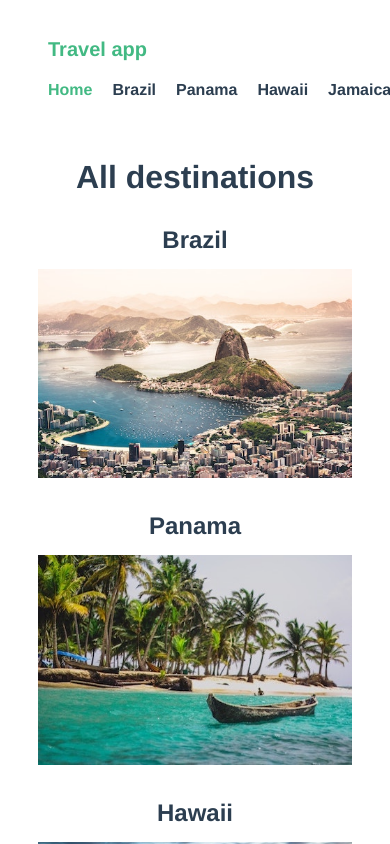
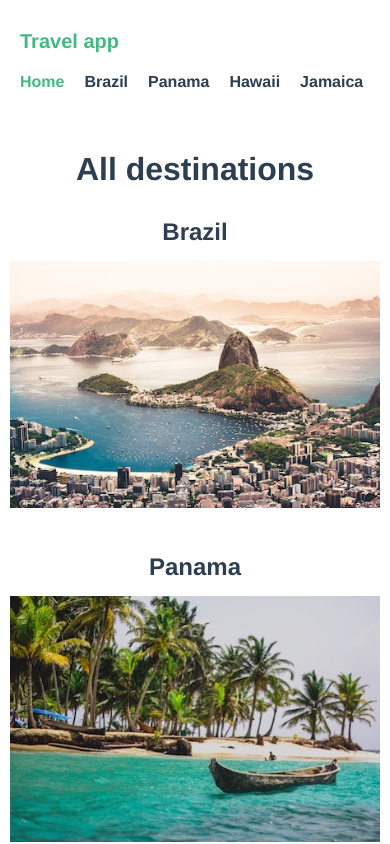
Before and after one commit to massqeen/vue-travel-app, a Vue app: page / in a window 390 px wide. Shown: the top 844 px of the page. Built offline with nearby package versions, Linux system fonts and the light colour scheme.

Commit message:
Added styles for the cards - replaced flex with grid

```diff
--- a/src/App.vue
+++ b/src/App.vue
@@ -17,6 +17,10 @@ export default {
 <style>
 html {
   box-sizing: border-box;
+}
+
+body {
+  margin: 0;
 }
 
 ul {
@@ -48,4 +52,23 @@ h6 {
   margin: 0 auto;
   padding: 0 30px;
 }
+
+.cards-grid {
+  display: grid;
+  grid-template-columns: repeat(auto-fit, minmax(300px, 1fr));
+  grid-template-rows: auto;
+  gap: 15px 20px;
+  place-items: center;
+}
+
+.card-image {
+  display: block;
+  max-width: 100%;
+}
+
+@media screen and (max-width: 695px) {
+  .container {
+    padding: 0 10px;
+  }
+}
 </style>
--- a/src/components/TheNavigation.vue
+++ b/src/components/TheNavigation.vue
@@ -3,7 +3,7 @@
     <h1 class="logo">Travel app</h1>
     <ul class="nav-list">
       <li class="nav-item">
-        <router-link to="/" class="nav-link">Home</router-link>
+        <router-link to="/" exact class="nav-link">Home</router-link>
       </li>
       <li
         v-for="destination in destinations"
@@ -71,7 +71,8 @@ export default {
   text-decoration: none;
 }
 
-.navigation .router-link-exact-active {
+.navigation .router-link-exact-active,
+.navigation .router-link-active {
   color: #42b983;
 }
 
--- a/src/router/index.js
+++ b/src/router/index.js
@@ -33,7 +33,6 @@ const routes = [
 
 const router = new VueRouter({
   mode: 'history',
-  base: process.env.BASE_URL,
   routes,
 })
 
--- a/src/views/DestinationDetails.vue
+++ b/src/views/DestinationDetails.vue
@@ -19,7 +19,7 @@
     </section>
     <section class="experiences">
       <h2>Top experiences in {{ destination.name }}</h2>
-      <ul class="cards">
+      <ul class="cards-grid">
         <li
           v-for="experience in destination.experiences"
           :key="experience.slug"
@@ -29,6 +29,7 @@
             :to="{
               name: 'ExperienceDetails',
               params: { experienceSlug: experience.slug },
+              hash: 'anchor',
             }"
           >
             <img
@@ -100,19 +101,14 @@ export default {
   text-indent: 40px;
 }
 
-.cards {
-  display: flex;
-  justify-content: space-between;
-  align-items: center;
-  flex-wrap: wrap;
-}
-
 .card {
   position: relative;
 }
 
 .card-image {
-  max-height: 200px;
+  //max-height: 200px;
+  max-width: 100%;
+  display: block;
 }
 
 .card-name {
--- a/src/views/ExperienceDetails.vue
+++ b/src/views/ExperienceDetails.vue
@@ -6,7 +6,7 @@
         :alt="experience.name"
         class="image"
       />
-      <div class="wrapper">
+      <div id="anchor" class="wrapper">
         <h3 class="title">{{ experience.name }}</h3>
         <p class="description">
           {{ experience.description }}
@@ -49,18 +49,18 @@ export default {
 <style scoped>
 .experience-details {
   display: flex;
-  justify-content: space-between;
+  //justify-content: space-between;
   padding: 40px 0;
 }
 
 .image {
-  max-width: 600px;
-  height: auto;
-  width: 100%;
-  max-height: 400px;
+  max-width: 40%;
+  object-fit: cover;
+  max-height: 300px;
 }
 
 .wrapper {
+  max-width: 60%;
   margin-left: 40px;
 }
 
@@ -73,4 +73,23 @@ export default {
   font-size: 20px;
   text-align: left;
 }
+
+@media screen and (max-width: 998px) {
+  .experience-details {
+    flex-direction: column;
+  }
+  .wrapper {
+    max-width: 100%;
+    margin-left: 0;
+  }
+  .image {
+    max-width: 50%;
+    margin-bottom: 20px;
+  }
+}
+@media screen and (max-width: 695px) {
+  .image {
+    max-width: 100%;
+  }
+}
 </style>
--- a/src/views/Home.vue
+++ b/src/views/Home.vue
@@ -1,7 +1,7 @@
 <template>
   <div class="container">
     <h1 class="title">All destinations</h1>
-    <ul class="destinations">
+    <ul class="cards-grid">
       <li
         v-for="destination in destinations"
         :key="destination.id"
@@ -19,7 +19,7 @@
             <img
               :src="require(`@/assets/${destination.image}`)"
               :alt="destination.name"
-              class="image"
+              class="card-image"
             />
           </figure>
         </router-link>
@@ -45,19 +45,6 @@ export default {
 <style scoped>
 .title {
   margin: 30px 0;
-}
-
-.image {
-  max-width: 300px;
-}
-
-.destinations {
-  display: flex;
-  justify-content: space-between;
-  align-items: center;
-  flex-wrap: wrap;
-  margin-left: -15px;
-  margin-right: -15px;
 }
 
 .link,
@@ -97,16 +84,10 @@ export default {
 }
 
 .figure {
-  margin: 0 15px;
+  margin: 0;
 }
 
-@media screen and (max-width: 735px) {
-  .destinations {
-    justify-content: center;
-  }
-  .image {
-    max-width: 100%;
-  }
+@media screen and (max-width: 695px) {
   .item:not(:last-child) {
     margin-bottom: 30px;
   }
```
